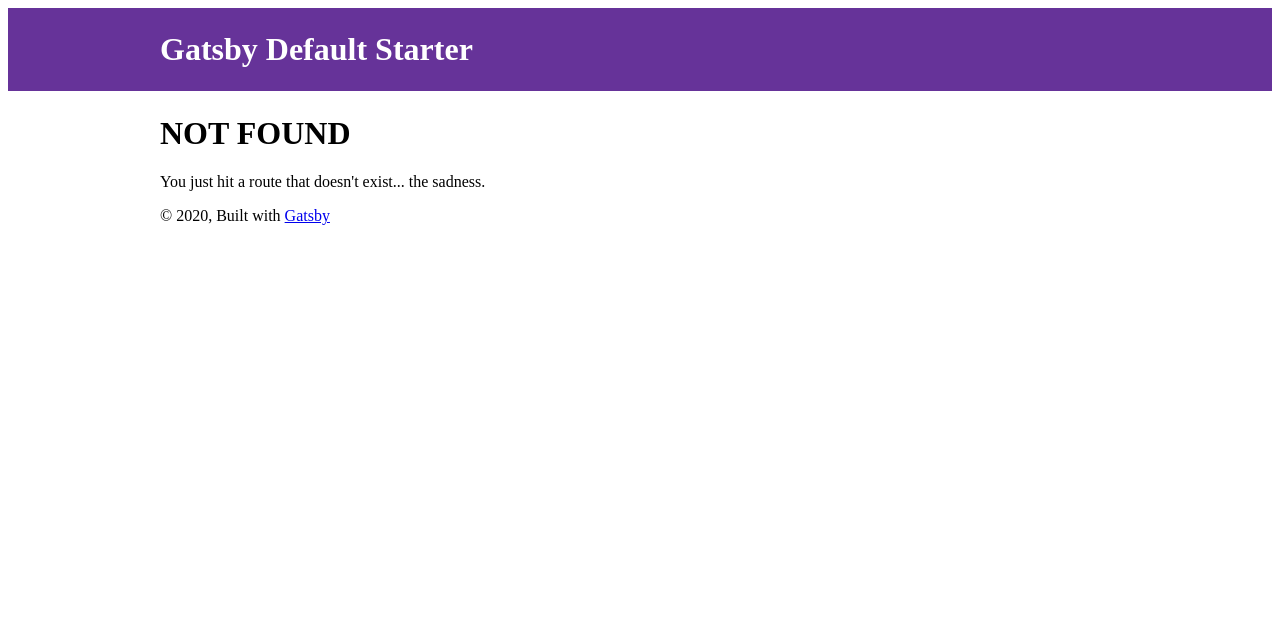
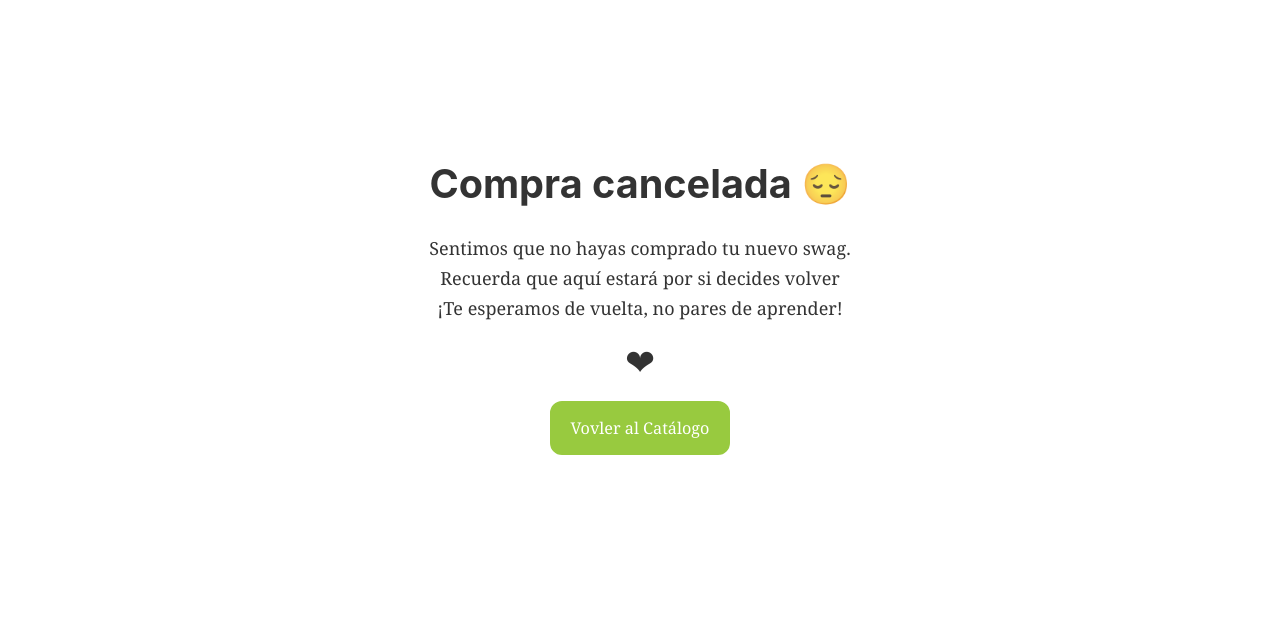
Before and after one commit to Diegoalesco95/The_Store, a Gatsby site: page /cancelled in a window 1280 px wide. Before the commit this address had no page. Built offline with nearby package versions, Linux system fonts and the light colour scheme; Gatsby itself is replaced by a stand-in of ours.

Commit message:
Router y Link

```diff
--- a/src/components/layout.css
+++ b/src/components/layout.css
@@ -1,5 +1,5 @@
 html {
-  font-family: sans-serif;
+  font-family: system-ui;
   -ms-text-size-adjust: 100%;
   -webkit-text-size-adjust: 100%;
 }
@@ -124,22 +124,22 @@ button,
 select {
   text-transform: none;
 }
-[type="reset"],
-[type="submit"],
+[type='reset'],
+[type='submit'],
 button,
-html [type="button"] {
+html [type='button'] {
   -webkit-appearance: button;
 }
-[type="button"]::-moz-focus-inner,
-[type="reset"]::-moz-focus-inner,
-[type="submit"]::-moz-focus-inner,
+[type='button']::-moz-focus-inner,
+[type='reset']::-moz-focus-inner,
+[type='submit']::-moz-focus-inner,
 button::-moz-focus-inner {
   border-style: none;
   padding: 0;
 }
-[type="button"]:-moz-focusring,
-[type="reset"]:-moz-focusring,
-[type="submit"]:-moz-focusring,
+[type='button']:-moz-focusring,
+[type='reset']:-moz-focusring,
+[type='submit']:-moz-focusring,
 button:-moz-focusring {
   outline: 1px dotted ButtonText;
 }
@@ -159,21 +159,21 @@ legend {
 textarea {
   overflow: auto;
 }
-[type="checkbox"],
-[type="radio"] {
+[type='checkbox'],
+[type='radio'] {
   box-sizing: border-box;
   padding: 0;
 }
-[type="number"]::-webkit-inner-spin-button,
-[type="number"]::-webkit-outer-spin-button {
+[type='number']::-webkit-inner-spin-button,
+[type='number']::-webkit-outer-spin-button {
   height: auto;
 }
-[type="search"] {
+[type='search'] {
   -webkit-appearance: textfield;
   outline-offset: -2px;
 }
-[type="search"]::-webkit-search-cancel-button,
-[type="search"]::-webkit-search-decoration {
+[type='search']::-webkit-search-cancel-button,
+[type='search']::-webkit-search-decoration {
   -webkit-appearance: none;
 }
 ::-webkit-input-placeholder {
@@ -204,10 +204,10 @@ body {
   font-weight: normal;
   word-wrap: break-word;
   font-kerning: normal;
-  -moz-font-feature-settings: "kern", "liga", "clig", "calt";
-  -ms-font-feature-settings: "kern", "liga", "clig", "calt";
-  -webkit-font-feature-settings: "kern", "liga", "clig", "calt";
-  font-feature-settings: "kern", "liga", "clig", "calt";
+  -moz-font-feature-settings: 'kern', 'liga', 'clig', 'calt';
+  -ms-font-feature-settings: 'kern', 'liga', 'clig', 'calt';
+  -webkit-font-feature-settings: 'kern', 'liga', 'clig', 'calt';
+  font-feature-settings: 'kern', 'liga', 'clig', 'calt';
 }
 img {
   max-width: 100%;
@@ -230,8 +230,8 @@ h1 {
   padding-top: 0;
   margin-bottom: 1.45rem;
   color: inherit;
-  font-family: -apple-system, BlinkMacSystemFont, Segoe UI, Roboto, Oxygen,
-    Ubuntu, Cantarell, Fira Sans, Droid Sans, Helvetica Neue, sans-serif;
+  font-family: -apple-system, BlinkMacSystemFont, Segoe UI, Roboto, Oxygen, Ubuntu, Cantarell, Fira Sans, Droid Sans, Helvetica Neue,
+    sans-serif;
   font-weight: bold;
   text-rendering: optimizeLegibility;
   font-size: 2.25rem;
@@ -247,8 +247,8 @@ h2 {
   padding-top: 0;
   margin-bottom: 1.45rem;
   color: inherit;
-  font-family: -apple-system, BlinkMacSystemFont, Segoe UI, Roboto, Oxygen,
-    Ubuntu, Cantarell, Fira Sans, Droid Sans, Helvetica Neue, sans-serif;
+  font-family: -apple-system, BlinkMacSystemFont, Segoe UI, Roboto, Oxygen, Ubuntu, Cantarell, Fira Sans, Droid Sans, Helvetica Neue,
+    sans-serif;
   font-weight: bold;
   text-rendering: optimizeLegibility;
   font-size: 1.62671rem;
@@ -264,8 +264,8 @@ h3 {
   padding-top: 0;
   margin-bottom: 1.45rem;
   color: inherit;
-  font-family: -apple-system, BlinkMacSystemFont, Segoe UI, Roboto, Oxygen,
-    Ubuntu, Cantarell, Fira Sans, Droid Sans, Helvetica Neue, sans-serif;
+  font-family: -apple-system, BlinkMacSystemFont, Segoe UI, Roboto, Oxygen, Ubuntu, Cantarell, Fira Sans, Droid Sans, Helvetica Neue,
+    sans-serif;
   font-weight: bold;
   text-rendering: optimizeLegibility;
   font-size: 1.38316rem;
@@ -281,8 +281,8 @@ h4 {
   padding-top: 0;
   margin-bottom: 1.45rem;
   color: inherit;
-  font-family: -apple-system, BlinkMacSystemFont, Segoe UI, Roboto, Oxygen,
-    Ubuntu, Cantarell, Fira Sans, Droid Sans, Helvetica Neue, sans-serif;
+  font-family: -apple-system, BlinkMacSystemFont, Segoe UI, Roboto, Oxygen, Ubuntu, Cantarell, Fira Sans, Droid Sans, Helvetica Neue,
+    sans-serif;
   font-weight: bold;
   text-rendering: optimizeLegibility;
   font-size: 1rem;
@@ -298,8 +298,8 @@ h5 {
   padding-top: 0;
   margin-bottom: 1.45rem;
   color: inherit;
-  font-family: -apple-system, BlinkMacSystemFont, Segoe UI, Roboto, Oxygen,
-    Ubuntu, Cantarell, Fira Sans, Droid Sans, Helvetica Neue, sans-serif;
+  font-family: -apple-system, BlinkMacSystemFont, Segoe UI, Roboto, Oxygen, Ubuntu, Cantarell, Fira Sans, Droid Sans, Helvetica Neue,
+    sans-serif;
   font-weight: bold;
   text-rendering: optimizeLegibility;
   font-size: 0.85028rem;
@@ -315,8 +315,8 @@ h6 {
   padding-top: 0;
   margin-bottom: 1.45rem;
   color: inherit;
-  font-family: -apple-system, BlinkMacSystemFont, Segoe UI, Roboto, Oxygen,
-    Ubuntu, Cantarell, Fira Sans, Droid Sans, Helvetica Neue, sans-serif;
+  font-family: -apple-system, BlinkMacSystemFont, Segoe UI, Roboto, Oxygen, Ubuntu, Cantarell, Fira Sans, Droid Sans, Helvetica Neue,
+    sans-serif;
   font-weight: bold;
   text-rendering: optimizeLegibility;
   font-size: 0.78405rem;
@@ -571,10 +571,10 @@ td,
 th {
   text-align: left;
   border-bottom: 1px solid hsla(0, 0%, 0%, 0.12);
-  font-feature-settings: "tnum";
-  -moz-font-feature-settings: "tnum";
-  -ms-font-feature-settings: "tnum";
-  -webkit-font-feature-settings: "tnum";
+  font-feature-settings: 'tnum';
+  -moz-font-feature-settings: 'tnum';
+  -ms-font-feature-settings: 'tnum';
+  -webkit-font-feature-settings: 'tnum';
   padding-left: 0.96667rem;
   padding-right: 0.96667rem;
   padding-top: 0.725rem;
@@ -592,8 +592,7 @@ tt,
 code {
   background-color: hsla(0, 0%, 0%, 0.04);
   border-radius: 3px;
-  font-family: "SFMono-Regular", Consolas, "Roboto Mono", "Droid Sans Mono",
-    "Liberation Mono", Menlo, Courier, monospace;
+  font-family: 'SFMono-Regular', Consolas, 'Roboto Mono', 'Droid Sans Mono', 'Liberation Mono', Menlo, Courier, monospace;
   padding: 0;
   padding-top: 0.2em;
   padding-bottom: 0.2em;
@@ -607,13 +606,13 @@ code:after,
 tt:before,
 tt:after {
   letter-spacing: -0.2em;
-  content: " ";
+  content: ' ';
 }
 pre code:before,
 pre code:after,
 pre tt:before,
 pre tt:after {
-  content: "";
+  content: '';
 }
 @media only screen and (max-width: 480px) {
   html {
--- /dev/null
+++ b/src/pages/cancelled.js
@@ -0,0 +1,26 @@
+import React from 'react';
+import { SEO } from '../components';
+import { Button, Purchase } from '../styles/components';
+import { Link } from 'gatsby';
+
+export default function thanks() {
+  return (
+    <div>
+      <SEO title='Compra Exitosa' />
+      <Purchase>
+        <h2>Compra cancelada 😔</h2>
+        <p>Sentimos que no hayas comprado tu nuevo swag.</p>
+        <p>Recuerda que aquí estará por si decides volver</p>
+        <p>¡Te esperamos de vuelta, no pares de aprender!</p>
+        <br />
+        <span rol='img' arial-label='emoji'>
+          ❤
+        </span>
+        <br />
+        <Link to='/'>
+          <Button>Vovler al Catálogo</Button>
+        </Link>
+      </Purchase>
+    </div>
+  );
+}
--- a/src/pages/index.js
+++ b/src/pages/index.js
@@ -1,6 +1,5 @@
 import React from 'react';
 import { Link } from 'gatsby';
-
 import { Layout, SEO, Jumbo } from '../components';
 
 const IndexPage = () => (
@@ -10,7 +9,9 @@ const IndexPage = () => (
     <h1>Hi people</h1>
     <p>Welcome to your new Gatsby site.</p>
     <p>Now go build something great.</p>
-    <Link to='/page-2/'>Go to page 2</Link>
+    <Link to='/thanks/'>Go to thanks</Link>
+    <br />
+    <Link to='/cancelled/'>Go to cancelled</Link>
   </Layout>
 );
 
```
Also changed, not shown: src/components/layout.js (+12 -11 lines), src/pages/thanks.js (added, +25 -0 lines).
